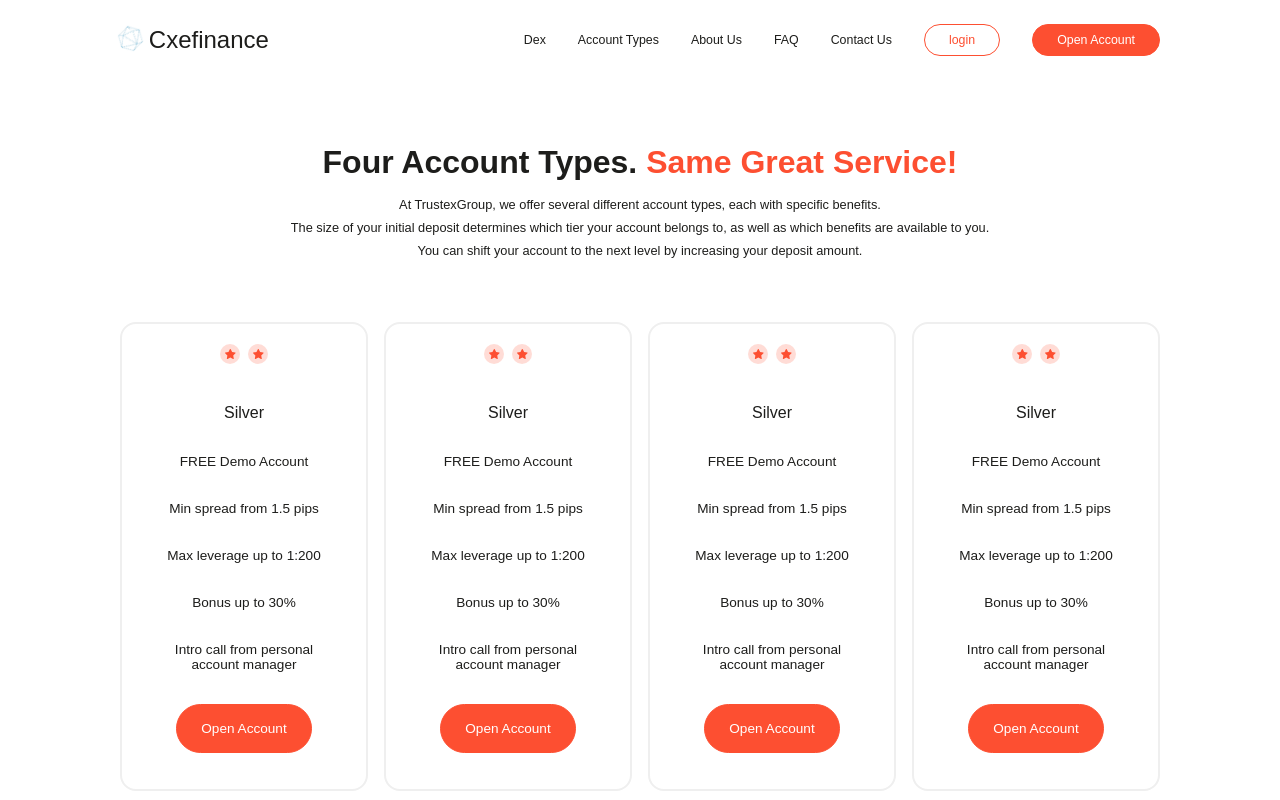
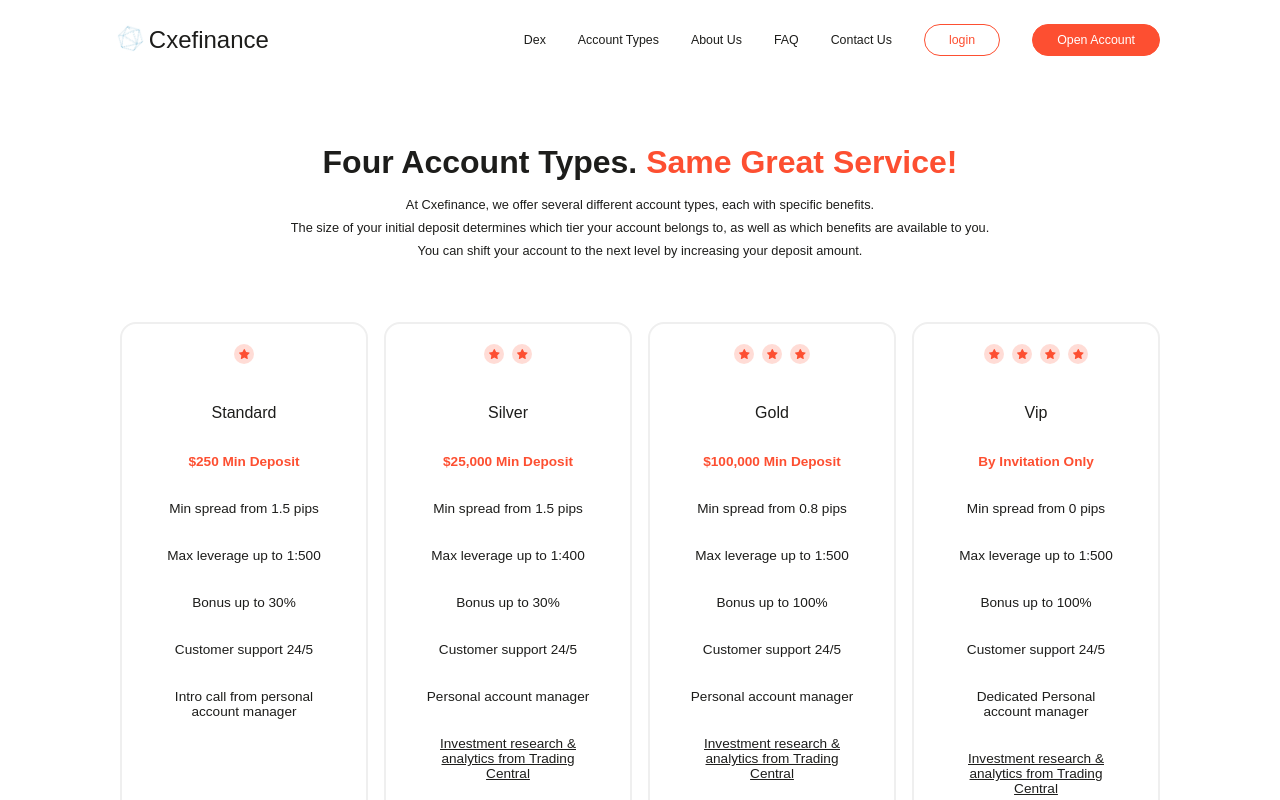
Before and after one commit to marcuscardasso/coinappp, a Nuxt app in the folder coinappui/: page /accounttypes in a window 1280 px wide. Shown: the top 800 px of the page. Built offline with nearby package versions, Linux system fonts and the light colour scheme.

Commit message:
clean
clean

```diff
--- a/coinappui/pages/accounttypes.vue
+++ b/coinappui/pages/accounttypes.vue
@@ -6,7 +6,7 @@
       <div class="accounttypes__main">
         <div class="accounttypes__main--top">
             <h1>Four Account Types. <span class="colored">Same Great Service!</span></h1>
-            <p>At TrustexGroup, we offer several different account types, each with specific benefits.</p>
+            <p>At Cxefinance, we offer several different account types, each with specific benefits.</p>
             <p>The size of your initial deposit determines which tier your account belongs to, as well as which benefits are available to you.</p>
             <p>You can shift your account to the next level by increasing your deposit amount.</p>
         </div>
@@ -19,21 +19,16 @@
                 <path d="m5621.366 3828.331-3.291 1.725a.594.594 0 0 1-.861-.621l.629-3.654-2.663-2.587a.589.589 0 0 1 .329-1.008l3.679-.533 1.646-3.323a.594.594 0 0 1 1.064 0l1.646 3.323 3.679.533a.591.591 0 0 1 .329 1.008l-2.663 2.586.627 3.652a.591.591 0 0 1-.859.623z"></path>
               </g>
             </svg>
-            <svg xmlns="http://www.w3.org/2000/svg" viewBox="0 0 24 24">
-              <g data-name="1star" transform="translate(-5609 -3812)">
-                <circle cx="12" cy="12" r="12" data-name="Ellipse 60" opacity=".2" transform="translate(5609 3812)"></circle>
-                <path d="m5621.366 3828.331-3.291 1.725a.594.594 0 0 1-.861-.621l.629-3.654-2.663-2.587a.589.589 0 0 1 .329-1.008l3.679-.533 1.646-3.323a.594.594 0 0 1 1.064 0l1.646 3.323 3.679.533a.591.591 0 0 1 .329 1.008l-2.663 2.586.627 3.652a.591.591 0 0 1-.859.623z"></path>
-              </g>
-            </svg>
           </div>
-          <h4>Silver</h4>
-          <div class="accounttypes__plan--section">FREE Demo Account</div>
+          <h4>Standard</h4>
+          <div class="accounttypes__plan--section cost">$250 Min Deposit</div>
           <div class="accounttypes__plan--section">Min spread from 1.5 pips</div>
-          <div class="accounttypes__plan--section">Max leverage up to 1:200</div>
+          <div class="accounttypes__plan--section">Max leverage up to 1:500</div>
           <div class="accounttypes__plan--section">Bonus up to 30%</div>
+          <div class="accounttypes__plan--section">Customer support 24/5</div>
           <div class="accounttypes__plan--section">Intro call from personal account manager</div>
-          <div class="accounttypes__plan--section">
-            <button>Open Account</button>
+          <div class="accounttypes__plan--section btn">
+            <button @click="openpage('signup')">Start Trading</button>
           </div>
         </div>
 
@@ -53,13 +48,15 @@
             </svg>
           </div>
           <h4>Silver</h4>
-          <div class="accounttypes__plan--section">FREE Demo Account</div>
+          <div class="accounttypes__plan--section cost">$25,000 Min Deposit</div>
           <div class="accounttypes__plan--section">Min spread from 1.5 pips</div>
-          <div class="accounttypes__plan--section">Max leverage up to 1:200</div>
+          <div class="accounttypes__plan--section">Max leverage up to 1:400</div>
           <div class="accounttypes__plan--section">Bonus up to 30%</div>
-          <div class="accounttypes__plan--section">Intro call from personal account manager</div>
-          <div class="accounttypes__plan--section">
-            <button>Open Account</button>
+          <div class="accounttypes__plan--section">Customer support 24/5</div>
+          <div class="accounttypes__plan--section">Personal account manager</div>
+          <div class="accounttypes__plan--section underlined">Investment research & analytics from Trading Central</div>
+          <div class="accounttypes__plan--section btn">
+            <button @click="openpage('signup')">Start Trading</button>
           </div>
         </div>
 
@@ -77,15 +74,24 @@
                 <path d="m5621.366 3828.331-3.291 1.725a.594.594 0 0 1-.861-.621l.629-3.654-2.663-2.587a.589.589 0 0 1 .329-1.008l3.679-.533 1.646-3.323a.594.594 0 0 1 1.064 0l1.646 3.323 3.679.533a.591.591 0 0 1 .329 1.008l-2.663 2.586.627 3.652a.591.591 0 0 1-.859.623z"></path>
               </g>
             </svg>
+            <svg xmlns="http://www.w3.org/2000/svg" viewBox="0 0 24 24">
+              <g data-name="1star" transform="translate(-5609 -3812)">
+                <circle cx="12" cy="12" r="12" data-name="Ellipse 60" opacity=".2" transform="translate(5609 3812)"></circle>
+                <path d="m5621.366 3828.331-3.291 1.725a.594.594 0 0 1-.861-.621l.629-3.654-2.663-2.587a.589.589 0 0 1 .329-1.008l3.679-.533 1.646-3.323a.594.594 0 0 1 1.064 0l1.646 3.323 3.679.533a.591.591 0 0 1 .329 1.008l-2.663 2.586.627 3.652a.591.591 0 0 1-.859.623z"></path>
+              </g>
+            </svg>
           </div>
-          <h4>Silver</h4>
-          <div class="accounttypes__plan--section">FREE Demo Account</div>
-          <div class="accounttypes__plan--section">Min spread from 1.5 pips</div>
-          <div class="accounttypes__plan--section">Max leverage up to 1:200</div>
-          <div class="accounttypes__plan--section">Bonus up to 30%</div>
-          <div class="accounttypes__plan--section">Intro call from personal account manager</div>
-          <div class="accounttypes__plan--section">
-            <button>Open Account</button>
+          <h4>Gold</h4>
+          <div class="accounttypes__plan--section cost">$100,000 Min Deposit</div>
+          <div class="accounttypes__plan--section">Min spread from 0.8 pips</div>
+          <div class="accounttypes__plan--section">Max leverage up to 1:500</div>
+          <div class="accounttypes__plan--section">Bonus up to 100%</div>
+          <div class="accounttypes__plan--section">Customer support 24/5</div>
+          <div class="accounttypes__plan--section">Personal account manager</div>
+          <div class="accounttypes__plan--section underlined">Investment research & analytics from Trading Central</div>
+          <div class="accounttypes__plan--section">Monthly session with a senior market analyst</div>
+          <div class="accounttypes__plan--section btn">
+            <button @click="openpage('signup')">Start Trading</button>
           </div>
         </div>
 
@@ -103,15 +109,32 @@
                 <path d="m5621.366 3828.331-3.291 1.725a.594.594 0 0 1-.861-.621l.629-3.654-2.663-2.587a.589.589 0 0 1 .329-1.008l3.679-.533 1.646-3.323a.594.594 0 0 1 1.064 0l1.646 3.323 3.679.533a.591.591 0 0 1 .329 1.008l-2.663 2.586.627 3.652a.591.591 0 0 1-.859.623z"></path>
               </g>
             </svg>
+            <svg xmlns="http://www.w3.org/2000/svg" viewBox="0 0 24 24">
+              <g data-name="1star" transform="translate(-5609 -3812)">
+                <circle cx="12" cy="12" r="12" data-name="Ellipse 60" opacity=".2" transform="translate(5609 3812)"></circle>
+                <path d="m5621.366 3828.331-3.291 1.725a.594.594 0 0 1-.861-.621l.629-3.654-2.663-2.587a.589.589 0 0 1 .329-1.008l3.679-.533 1.646-3.323a.594.594 0 0 1 1.064 0l1.646 3.323 3.679.533a.591.591 0 0 1 .329 1.008l-2.663 2.586.627 3.652a.591.591 0 0 1-.859.623z"></path>
+              </g>
+            </svg>
+            <svg xmlns="http://www.w3.org/2000/svg" viewBox="0 0 24 24">
+              <g data-name="1star" transform="translate(-5609 -3812)">
+                <circle cx="12" cy="12" r="12" data-name="Ellipse 60" opacity=".2" transform="translate(5609 3812)"></circle>
+                <path d="m5621.366 3828.331-3.291 1.725a.594.594 0 0 1-.861-.621l.629-3.654-2.663-2.587a.589.589 0 0 1 .329-1.008l3.679-.533 1.646-3.323a.594.594 0 0 1 1.064 0l1.646 3.323 3.679.533a.591.591 0 0 1 .329 1.008l-2.663 2.586.627 3.652a.591.591 0 0 1-.859.623z"></path>
+              </g>
+            </svg>
           </div>
-          <h4>Silver</h4>
-          <div class="accounttypes__plan--section">FREE Demo Account</div>
-          <div class="accounttypes__plan--section">Min spread from 1.5 pips</div>
-          <div class="accounttypes__plan--section">Max leverage up to 1:200</div>
-          <div class="accounttypes__plan--section">Bonus up to 30%</div>
-          <div class="accounttypes__plan--section">Intro call from personal account manager</div>
-          <div class="accounttypes__plan--section">
-            <button>Open Account</button>
+          <h4>Vip</h4>
+          <div class="accounttypes__plan--section cost">By Invitation Only</div>
+          <div class="accounttypes__plan--section">Min spread from 0 pips</div>
+          <div class="accounttypes__plan--section">Max leverage up to 1:500</div>
+          <div class="accounttypes__plan--section">Bonus up to 100%</div>
+          <div class="accounttypes__plan--section">Customer support 24/5</div>
+          <div class="accounttypes__plan--section">Dedicated Personal account manager</div>
+          <div class="accounttypes__plan--section underlined">Investment research & analytics from Trading Central</div>
+          <div class="accounttypes__plan--section">Weekly session with a senior market analyst</div>
+          <div class="accounttypes__plan--section">Exclusive trading strategies</div>
+          <div class="accounttypes__plan--section">Development of an individual business plan</div>
+          <div class="accounttypes__plan--section btn">
+            <button @click="openpage('signup')">Start Trading</button>
           </div>
         </div>
         </div>
@@ -212,6 +235,7 @@ export default {
   }
 
   &__plan {
+    position: relative;
     background: #fff;
     border: 2px solid #efefef;
     border-radius: 1rem;
@@ -222,11 +246,14 @@ export default {
     padding: #{scaleValue(25)} #{scaleValue(50)};
     text-align: center;
 
+    height: #{scaleValue(1000)};
+
     @media only screen and (max-width: 414px) {
         flex-direction: column;
         padding: #{scaleValue(100)} #{scaleValue(100)};
         margin-bottom: #{scaleValue(100)};
         width: #{scaleValue(1300)};
+        height: #{scaleValue(3400)};
     }
 
     & h4 {
@@ -269,9 +296,28 @@ export default {
       font-size: #{scaleValue(17)};
       font-weight: 300;
 
+      &.cost {
+        color: #fd4f31;
+        font-weight: 700;
+      }
+
+      &.underlined {
+        text-decoration: underline;
+      }
+
+      &.btn {
+        position: absolute;
+        bottom: #{scaleValue(17)};
+
+        display: flex;
+        justify-content: center;
+        align-items: center;
+        width: 100%;
+      }
+
       @media only screen and (max-width: 414px) {
          font-size: #{scaleValue(60)};
-        margin-bottom: #{scaleValue(130)};
+         margin-bottom: #{scaleValue(130)};
       }
 
       & button {
--- a/coinappui/pages/index.vue
+++ b/coinappui/pages/index.vue
@@ -144,7 +144,7 @@
           <div class="landing__plan--section">Bonus up to 30%</div>
           <div class="landing__plan--section">Intro call from personal account manager</div>
           <div class="landing__plan--section">
-            <button>Open Account</button>
+            <button @click="openpage('signup')">Open Account</button>
           </div>
         </div>
 
@@ -166,11 +166,11 @@
           <h4>Silver</h4>
           <div class="landing__plan--section">FREE Demo Account</div>
           <div class="landing__plan--section">Min spread from 1.5 pips</div>
-          <div class="landing__plan--section">Max leverage up to 1:200</div>
+          <div class="landing__plan--section">Max leverage up to 1:400</div>
           <div class="landing__plan--section">Bonus up to 30%</div>
-          <div class="landing__plan--section">Intro call from personal account manager</div>
+          <div class="landing__plan--section">Personal Account Manager</div>
           <div class="landing__plan--section">
-            <button>Open Account</button>
+            <button @click="openpage('signup')">Open Account</button>
           </div>
         </div>
 
@@ -197,12 +197,12 @@
           </div>
           <h4>Gold</h4>
           <div class="landing__plan--section">FREE Demo Account</div>
-          <div class="landing__plan--section">Min spread from 1.5 pips</div>
-          <div class="landing__plan--section">Max leverage up to 1:200</div>
-          <div class="landing__plan--section">Bonus up to 30%</div>
-          <div class="landing__plan--section">Intro call from personal account manager</div>
+          <div class="landing__plan--section">Min spread from 0.8 pips</div>
+          <div class="landing__plan--section">Max leverage up to 1:500</div>
+          <div class="landing__plan--section">Bonus up to 100%</div>
+          <div class="landing__plan--section">Monthly session with a senior market analyst</div>
           <div class="landing__plan--section">
-            <button>Open Account</button>
+            <button @click="openpage('signup')">Open Account</button>
           </div>
         </div>
 
@@ -235,12 +235,12 @@
           </div>
           <h4>VIP</h4>
           <div class="landing__plan--section">FREE Demo Account</div>
-          <div class="landing__plan--section">Min spread from 1.5 pips</div>
-          <div class="landing__plan--section">Max leverage up to 1:200</div>
-          <div class="landing__plan--section">Bonus up to 30%</div>
-          <div class="landing__plan--section">Intro call from personal account manager</div>
+          <div class="landing__plan--section">Min spread from 0 pips</div>
+          <div class="landing__plan--section">Max leverage up to 1:500</div>
+          <div class="landing__plan--section">Dedicated personal account manager</div>
+          <div class="landing__plan--section">Development of an individual business plan</div>
           <div class="landing__plan--section">
-            <button>Open Account</button>
+            <button @click="openpage('signup')">Open Account</button>
           </div>
         </div>
       </div>
@@ -249,7 +249,7 @@
         <div class="landing__sectiontwo--top">
           <h2>Trade Traditional Assets or Take the Simple Path <span>with ETFs.</span></h2>
           <p class="subheader">We offer a unique option to trade using ETFs (Exchange Traded Fund), also known as ‘Bundles’. The bundles are made of several cryptocurrency pairs hand-picked by our experienced analysts according to market movements. All you need to do is to decide how much you want to potentially profit.</p>
-          <button class="trade">Trade ETFs</button>
+          <button class="trade" @click="openpage('dex')">Trade ETFs</button>
         </div>
         <div class="landing__sectiontwo--bottom">
           <div class="landing__sectiontwo--logopngs">
```
